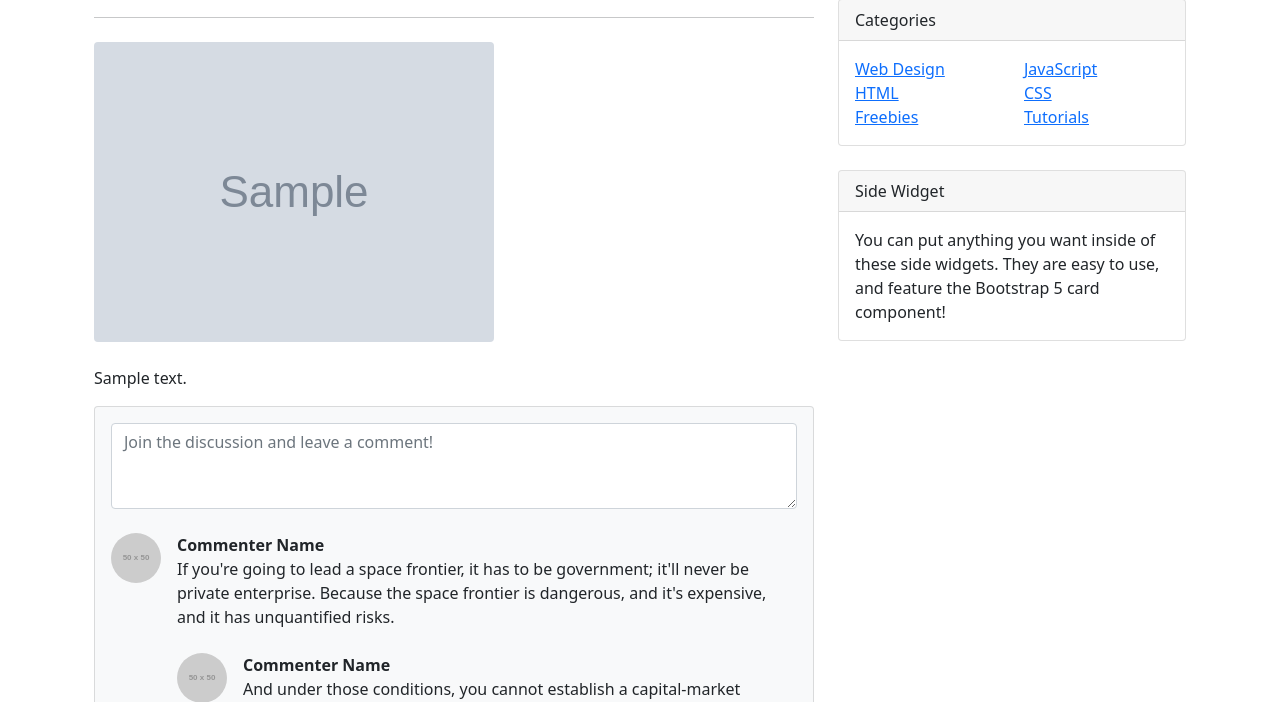
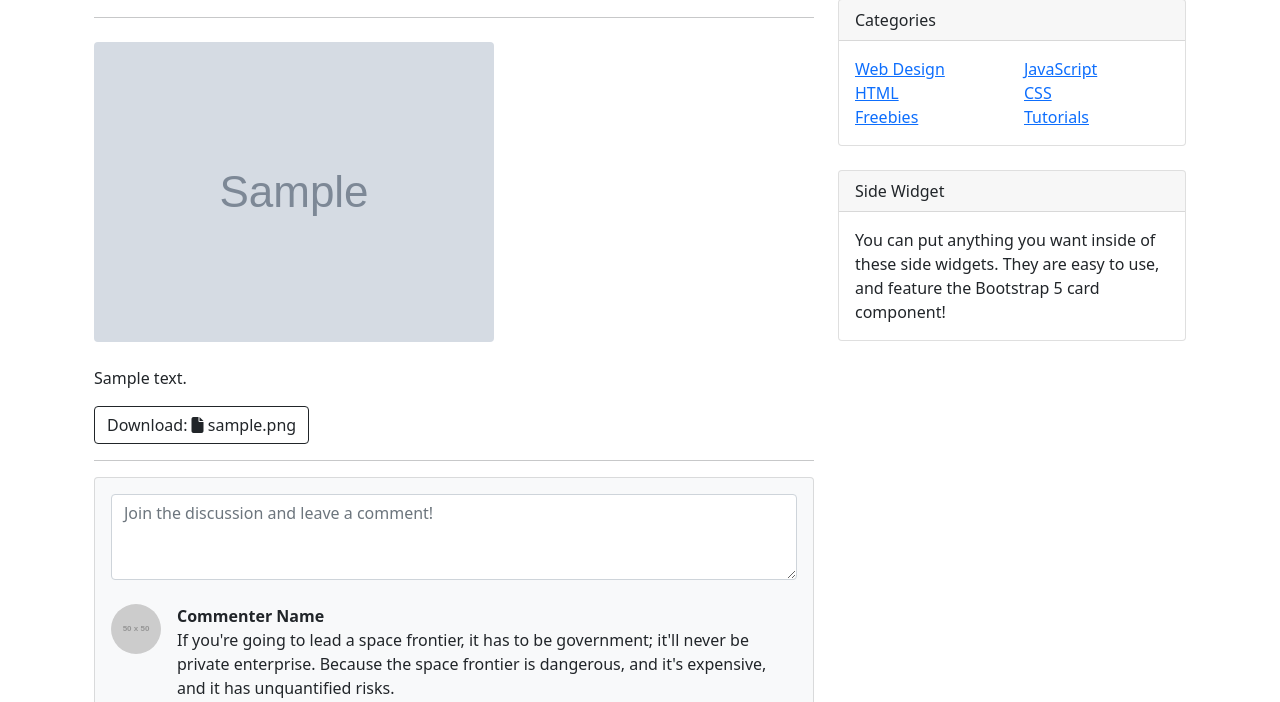
Before and after one commit to qimsh7/do_it_django, a Django app: page /blog/1/ in a window 1280 px wide. Shown: the part 242-944 px from the top of the page. Run offline with Django 4.2, Linux system fonts and the light colour scheme; tables that the repository leaves empty hold one stand-in row (values such as "Sample post"); grey boxes marked "Sample" are stand-in pictures; grey boxes labelled with a size stand in for pictures from a placeholder-image service; some libraries are stand-ins or nearby versions.

Commit message:
add download_button on Post detail page(if a Post has attachments)

```diff
--- a/blog/models.py
+++ b/blog/models.py
@@ -1,4 +1,5 @@
 from django.db import models
+import os
 
 class Post(models.Model):
     title = models.CharField(max_length=30)
@@ -15,3 +16,9 @@ class Post(models.Model):
 
     def get_absolute_url(self):
         return f'/blog/{self.pk}/'
+
+    def get_file_name(self):
+        return os.path.basename(self.file_upload.name)
+
+    def get_file_ext(self):
+        return self.get_file_name().split('.')[-1]
--- a/blog/templates/blog/post_detail.html
+++ b/blog/templates/blog/post_detail.html
@@ -14,6 +14,7 @@
         <link href="css/styles.css" rel="stylesheet" />
         <!-- Custom styles for this template-->
         <link rel="stylesheet" href="{% static 'blog/css/blog-post.css' %}" media="screen">
+        <script src="https://kit.fontawesome.com/d495ca44b3.js" crossorigin="anonymous"></script>
     </head>
     <body>
         <!-- Responsive navbar-->
@@ -58,6 +59,25 @@
                         </figure>
                         <!-- Post content-->
                         <p>{{ post.content }}</p>
+
+                        {% if post.file_upload %}
+                            <a href="{{ post.file_upload.url }}" class="btn btn-outline-dark" role="button" download>
+                                Download:
+
+                                {% if post.get_file_ext == 'csv' %}
+                                    <i class="fa-solid fa-file-csv"></i>
+                                {% elif post.get_file_ext == 'xlsx' or post.get_file_ext == 'xls' %}
+                                    <i class="fa-solid fa-file-excel"></i>
+                                {% elif post.get_file_ext == 'docx' or post.get_file_ext == 'doc'%}
+                                    <i class="fa-solid fa-file-word"></i>
+                                {% else %}
+                                    <i class="fa-solid fa-file"></i>
+                                {% endif %}
+                                {{ post.get_file_name }}
+                            </a>
+                        {% endif %}
+
+                        <hr/>
                     </article>
                     <!-- Comments section-->
                     <section class="mb-5">
```
